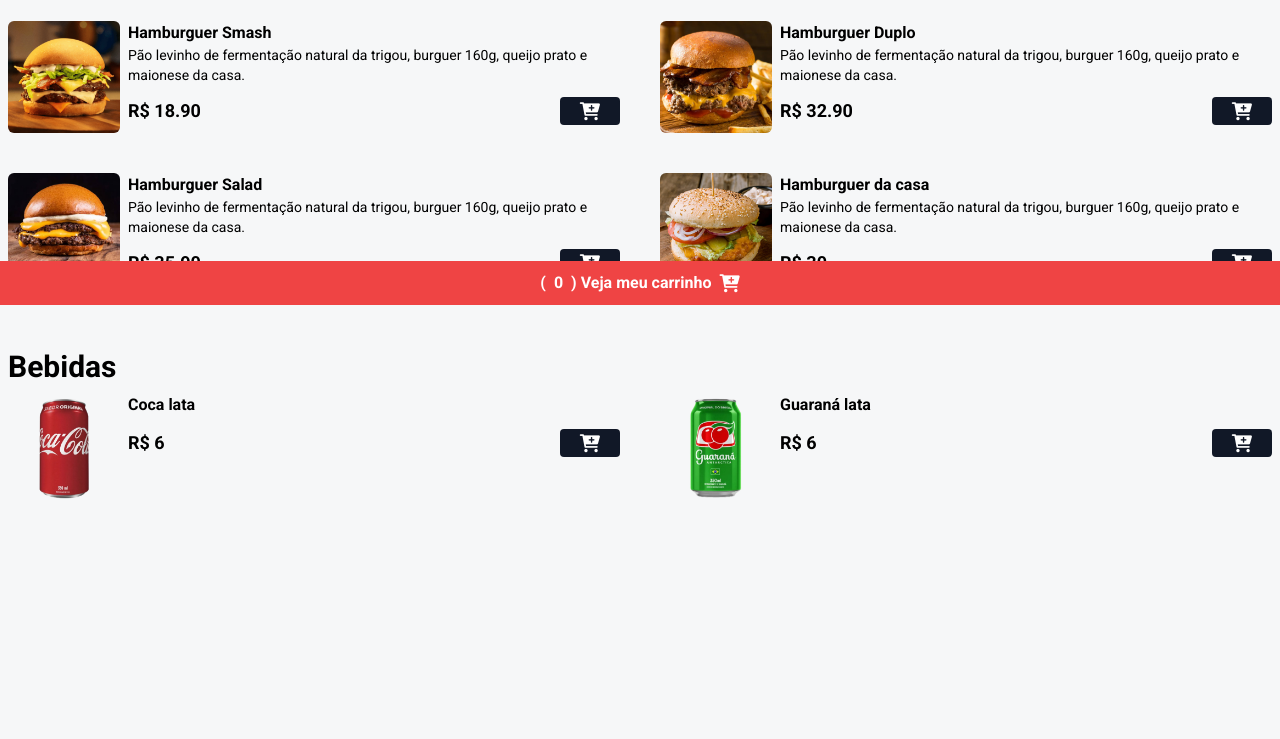
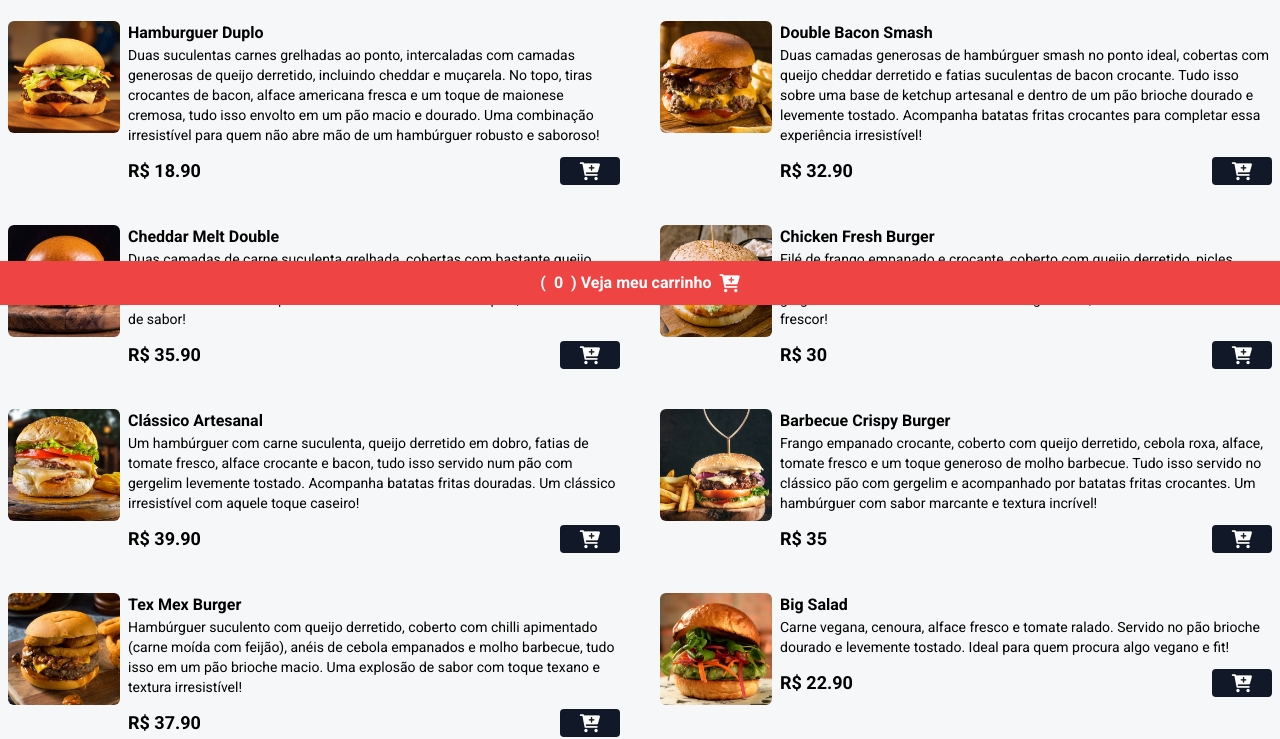
Before and after one commit to GabrielVieira-a/Projeto-hamburgueria-dev, a website: page index.html in a window 1280 px wide. Shown: the part 495-1234 px from the top of the page. Before the commit the page ends 1064 px from the top, so only its background shows below. Drawn offline with nearby package versions, Linux system fonts and the light colour scheme.

Commit message:
novo commit

```diff
--- a/index.html
+++ b/index.html
@@ -66,19 +66,18 @@
             <img
             class="w-28 h-28 rounded-md hover:scale-110 hover:-rotate-2 duration-300"
             src="./assets/hamb-1 (1).png"
-            alt="Hamburguer Smash"
+            alt="Hamburguer Duplo"
             />
 
             <div>
-            <p class="font-bold">Hamburguer Smash</p>
+            <p class="font-bold">Hamburguer Duplo</p>
             <p class="text-sm">
-                Pão levinho de fermentação natural da trigou, burguer 160g, queijo
-                prato e maionese da casa.
+                Duas suculentas carnes grelhadas ao ponto, intercaladas com camadas generosas de queijo derretido, incluindo cheddar e muçarela. No topo, tiras crocantes de bacon, alface americana fresca e um toque de maionese cremosa, tudo isso envolto em um pão macio e dourado. Uma combinação irresistível para quem não abre mão de um hambúrguer robusto e saboroso!
             </p>
 
             <div class="flex items-center gap-2 justify-between mt-3">
                 <p class="font-bold text-lg">R$ 18.90</p>
-                <button class="bg-gray-900 px-5 rounded add-to-cart-btn" data-name="Hamburguer Smash" data-price="18.90">
+                <button class="bg-gray-900 px-5 rounded add-to-cart-btn" data-name="Hamburguer Duplo" data-price="18.90">
                 <i class="fa fa-cart-plus text-lg text-white"></i>
                 </button>
             </div>
@@ -93,19 +92,18 @@
             <img
             class="w-28 h-28 rounded-md hover:scale-110 hover:-rotate-2 duration-300"
             src="./assets/hamb-2 (1).png"
-            alt="Hamburguer Duplo"
+            alt="Double Bacon Smash"
             />
 
             <div>
-            <p class="font-bold">Hamburguer Duplo</p>
+            <p class="font-bold">Double Bacon Smash</p>
             <p class="text-sm">
-                Pão levinho de fermentação natural da trigou, burguer 160g, queijo
-                prato e maionese da casa.
+                Duas camadas generosas de hambúrguer smash no ponto ideal, cobertas com queijo cheddar derretido e fatias suculentas de bacon crocante. Tudo isso sobre uma base de ketchup artesanal e dentro de um pão brioche dourado e levemente tostado. Acompanha batatas fritas crocantes para completar essa experiência irresistível!
             </p>
 
             <div class="flex items-center gap-2 justify-between mt-3">
                 <p class="font-bold text-lg">R$ 32.90</p>
-                <button class="bg-gray-900 px-5 rounded add-to-cart-btn" data-name="Hamburguer Duplo" data-price="32.90">
+                <button class="bg-gray-900 px-5 rounded add-to-cart-btn" data-name="Double Bacon Smash" data-price="32.90">
                 <i class="fa fa-cart-plus text-lg text-white"></i>
                 </button>
             </div>
@@ -120,19 +118,18 @@
             <img
             class="w-28 h-28 rounded-md hover:scale-110 hover:-rotate-2 duration-300"
             src="./assets/hamb-3 (1).png"
-            alt="Hamburguer Salad"
+            alt="Cheddar Melt Double"
             />
 
             <div>
-            <p class="font-bold">Hamburguer Salad</p>
+            <p class="font-bold">Cheddar Melt Double</p>
             <p class="text-sm">
-                Pão levinho de fermentação natural da trigou, burguer 160g, queijo
-                prato e maionese da casa.
+                Duas camadas de carne suculenta grelhada, cobertas com bastante queijo cheddar derretido e finalizadas com um toque cremoso de maionese especial. Tudo isso dentro de um pão brioche macio e dourado. Simples, direto e cheio de sabor!
             </p>
 
             <div class="flex items-center gap-2 justify-between mt-3">
                 <p class="font-bold text-lg">R$ 35.90</p>
-                <button class="bg-gray-900 px-5 rounded add-to-cart-btn" data-name="Hamburguer Salad" data-price="35.90">
+                <button class="bg-gray-900 px-5 rounded add-to-cart-btn" data-name="Cheddar Melt Double" data-price="35.90">
                 <i class="fa fa-cart-plus text-lg text-white"></i>
                 </button>
             </div>
@@ -147,19 +144,122 @@
             <img
             class="w-28 h-28 rounded-md hover:scale-110 hover:-rotate-2 duration-300"
             src="./assets/hamb-4 (1).png"
-            alt="Hamburguer da casa"
+            alt="Chicken Fresh Burger"
             />
 
             <div>
-            <p class="font-bold">Hamburguer da casa</p>
+            <p class="font-bold">Chicken Fresh Burger</p>
             <p class="text-sm">
-                Pão levinho de fermentação natural da trigou, burguer 160g, queijo
-                prato e maionese da casa.
+                Filé de frango empanado e crocante, coberto com queijo derretido, picles, alface crocante, tomate fresco e cebola roxa. Tudo isso em um pão com gergelim levemente tostado. Um hambúrguer leve, saboroso e cheio de frescor!
             </p>
 
             <div class="flex items-center gap-2 justify-between mt-3">
                 <p class="font-bold text-lg">R$ 30</p>
-                <button class="bg-gray-900 px-5 rounded add-to-cart-btn" data-name="Hamburguer da casa" data-price="30">
+                <button class="bg-gray-900 px-5 rounded add-to-cart-btn" data-name="Chicken Fresh Burger" data-price="30">
+                <i class="fa fa-cart-plus text-lg text-white"></i>
+                </button>
+            </div>
+
+            </div>
+
+        </div>
+        <!-- FIM PRODUTO ITEM -->
+
+                                <!-- PRODUTO ITEM -->
+        <div class="flex gap-2">
+            <img
+            class="w-28 h-28 rounded-md hover:scale-110 hover:-rotate-2 duration-300"
+            src="./assets/hamb-5 (1).png"
+            alt="Clássico Artesanal"
+            />
+
+            <div>
+            <p class="font-bold">Clássico Artesanal</p>
+            <p class="text-sm">
+                Um hambúrguer com carne suculenta, queijo derretido em dobro, fatias de tomate fresco, alface crocante e bacon, tudo isso servido num pão com gergelim levemente tostado. Acompanha batatas fritas douradas. Um clássico irresistível com aquele toque caseiro!
+            </p>
+
+            <div class="flex items-center gap-2 justify-between mt-3">
+                <p class="font-bold text-lg">R$ 39.90</p>
+                <button class="bg-gray-900 px-5 rounded add-to-cart-btn" data-name="Clássico Artesanal" data-price="39.90">
+                <i class="fa fa-cart-plus text-lg text-white"></i>
+                </button>
+            </div>
+
+            </div>
+
+        </div>
+        <!-- FIM PRODUTO ITEM -->
+
+                                        <!-- PRODUTO ITEM -->
+        <div class="flex gap-2">
+            <img
+            class="w-28 h-28 rounded-md hover:scale-110 hover:-rotate-2 duration-300"
+            src="./assets/hamb-6 (1).png"
+            alt="Barbecue Crispy Burger"
+            />
+
+            <div>
+            <p class="font-bold">Barbecue Crispy Burger</p>
+            <p class="text-sm">
+                Frango empanado crocante, coberto com queijo derretido, cebola roxa, alface, tomate fresco e um toque generoso de molho barbecue. Tudo isso servido no clássico pão com gergelim e acompanhado por batatas fritas crocantes. Um hambúrguer com sabor marcante e textura incrível!
+            </p>
+
+            <div class="flex items-center gap-2 justify-between mt-3">
+                <p class="font-bold text-lg">R$ 35</p>
+                <button class="bg-gray-900 px-5 rounded add-to-cart-btn" data-name="Barbecue Crispy Burger" data-price="39.90">
+                <i class="fa fa-cart-plus text-lg text-white"></i>
+                </button>
+            </div>
+
+            </div>
+
+        </div>
+        <!-- FIM PRODUTO ITEM -->
+
+                                                <!-- PRODUTO ITEM -->
+        <div class="flex gap-2">
+            <img
+            class="w-28 h-28 rounded-md hover:scale-110 hover:-rotate-2 duration-300"
+            src="./assets/hamb-7 (1).png"
+            alt="Tex Mex Burger"
+            />
+
+            <div>
+            <p class="font-bold">Tex Mex Burger</p>
+            <p class="text-sm">
+                Hambúrguer suculento com queijo derretido, coberto com chilli apimentado (carne moída com feijão), anéis de cebola empanados e molho barbecue, tudo isso em um pão brioche macio. Uma explosão de sabor com toque texano e textura irresistível!
+            </p>
+
+            <div class="flex items-center gap-2 justify-between mt-3">
+                <p class="font-bold text-lg">R$ 37.90</p>
+                <button class="bg-gray-900 px-5 rounded add-to-cart-btn" data-name="Tex Mex Burger" data-price="37.90">
+                <i class="fa fa-cart-plus text-lg text-white"></i>
+                </button>
+            </div>
+
+            </div>
+
+        </div>
+        <!-- FIM PRODUTO ITEM -->
+
+                                                        <!-- PRODUTO ITEM -->
+        <div class="flex gap-2">
+            <img
+            class="w-28 h-28 rounded-md hover:scale-110 hover:-rotate-2 duration-300"
+            src="./assets/hamb-8 (1).png"
+            alt="Big Salad"
+            />
+
+            <div>
+            <p class="font-bold">Big Salad</p>
+            <p class="text-sm">
+                Carne vegana, cenoura, alface fresco e tomate ralado. Servido no pão brioche dourado e levemente tostado. Ideal para quem procura algo vegano e fit!
+            </p>
+
+            <div class="flex items-center gap-2 justify-between mt-3">
+                <p class="font-bold text-lg">R$ 22.90</p>
+                <button class="bg-gray-900 px-5 rounded add-to-cart-btn" data-name="Big Salad" data-price="22.90">
                 <i class="fa fa-cart-plus text-lg text-white"></i>
                 </button>
             </div>
```
